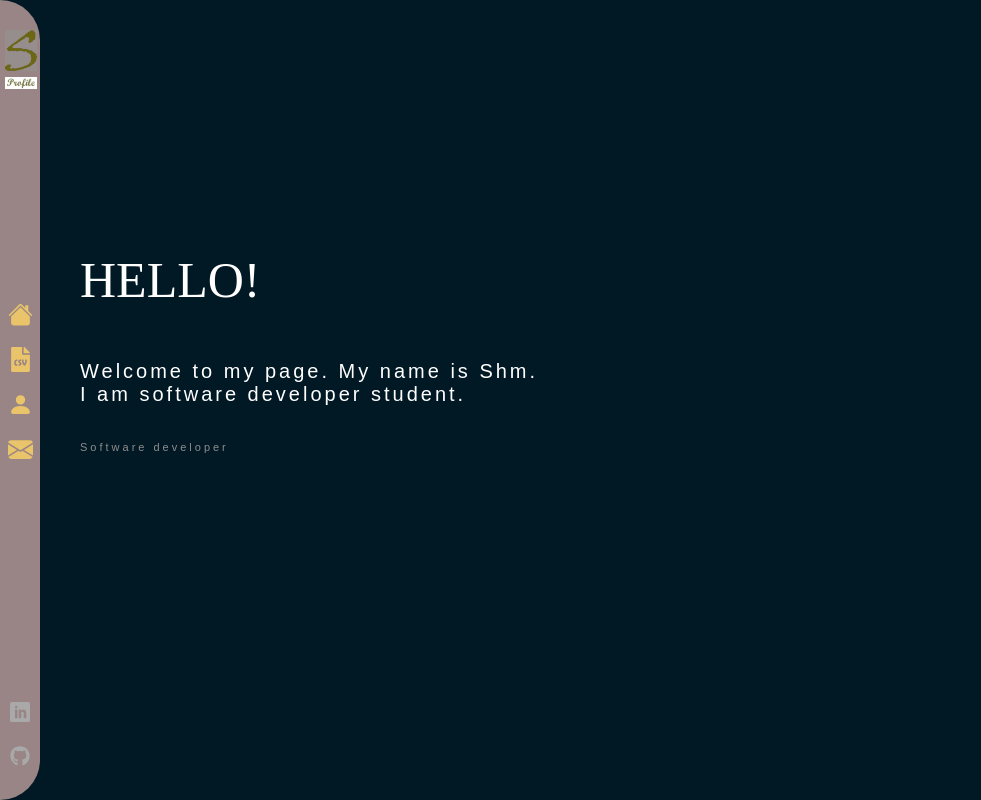
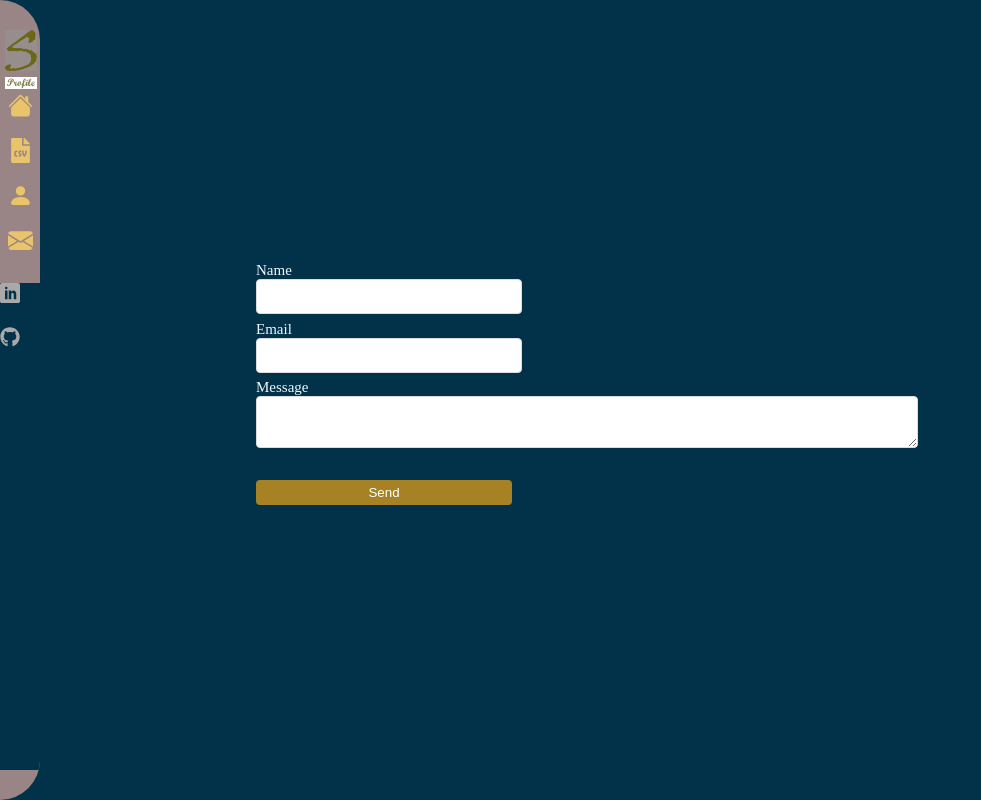
Before and after one commit to Shima2022/shima_portfolio, a React (Create React App) app: page /contact in a window 1280 px wide. Shown: the whole page, without its empty margins (0-981 px from the left). Built offline with nearby package versions, Linux system fonts and the light colour scheme.

Commit message:
contact component

```diff
--- a/src/components/Contact/contact.module.scss
+++ b/src/components/Contact/contact.module.scss
@@ -1,21 +1,73 @@
+div {
+    background: rgb(2, 50, 73);
+    height: 100%;
+    width: 100%;
+
+}
 form {
-    background: rgb(4, 60, 88);
-    display: flex;
-    align-items: center;
-    flex-direction: column;
+   padding: 20%;
+   display: flex;
+   align-items: flex-start;
+   flex-direction: column;
+   width: 50%;
+   font-size: 15px;
+   color: aliceblue;
 
-    padding-top: 50%;
+   input {
+    width: 40%;
+    height: 25px;
+    padding: 4px;
+    outline: none;
+    border-radius: 4px;
+    //name&mail box
+    border: 1px solid rgb(220, 220, 220);
+
+   }
+}
+//msg box
+textarea {
+    max-width:100%;
+    min-width: 100%;
+    width: 100%;
+    max-height: 50%;
+    min-height: 50%;
+    padding: 10px;
+    outline: none;
+    border-radius: 4px;
+    border: 1px solid rgb(220, 220, 220);
+}
+//space betwen boxes
+label {
+    margin-top: 0.4rem;
+}
+//send box
+input[type="submit"] {
+    margin-top: 2rem;
+    cursor: pointer;
+    background: #a78225;
+    color: rgb(255, 255, 255);
+    border: none;
+  }
 
 
-}
- input {
-    width: 100%;
-    height: 100%;
-    padding: 5px;
-    border-radius: 10%;
 
 
- }
+
+// form {
+//     background: rgb(4, 60, 88);
+//     display: flex;
+//     align-items: center;
+//     flex-direction: column;
+//     height: 100vh;
+
+// }
+//  input {
+//     width: 100%;
+//     height: 100%;
+//     padding: 5px;
+//     border-radius: 10%;
+//     outline: auto;
+//  }
 
 // .container {
 //     background: rgb(1, 25, 37);
--- a/src/components/Contact/contact.tsx
+++ b/src/components/Contact/contact.tsx
@@ -1,48 +1,45 @@
+import React, { useRef } from 'react'
+import emailjs from "@emailjs/browser"
 import styles from './contact.module.scss'
-import React, { useState } from "react"
 
-const FORM_ENDPOINT = ""
 
-const Contact = () => {
-  <div className={styles.container}></div>
-  const [submitted, setsubmitted] = useState(false);
-  const handleSubmit = () => {
-    setTimeout ( () => {
-      setsubmitted(true);
-    }, 100);
-  }
+const Contact: React.FC = () => {
 
-  if (submitted) {
-    return (
-      <><>
-        <h1>Thank you!</h1>
-      </></>
-  );
-}
+  //UseRef allows to persist values between renders.
+  const form = useRef();
+  //preventDefault cancels the event if it is cancelable.
+  const sendEmail = (e: { preventDefault: () => void; }) => {
 
-  return (
-
-      <form
-      action={FORM_ENDPOINT}
-      onSubmit={handleSubmit}
-      method="POST"
-      target="_blank"
-      >
-        <><div>
-      <input type="text" placeholder='name' name='name' required />
-    </div><div>
-        <input type="email" placeholder='email' name='email' required />
-      </div><div>
-        <input placeholder="Subject" type="text" name="Subject" required />
-      </div><div>
-        <textarea placeholder="Message" name="Message" required></textarea>
-        <div>
-          <button type="submit"> Send a message </button>
-        </div>
-      </div></>
-      </form>
-
+    emailjs.sendForm (
+      "service id",
+      "template id",
+      "form.current",
+      "user id"
+    )
+    .then(
+      (result) => {
+        console.log(result.text);
+        console.log("message sent");
+      },
+      (error) => {
+        console.log(error.text)
+      }
     )
   }
 
+  return (
+    <div className={styles.container}>
+        <form ref={form} onSubmit={sendEmail}>
+          <label>Name</label>
+          <input type='text' name='name' />
+          <label>Email</label>
+          <input type='email' name='mail' />
+          <label>Message</label>
+          <textarea name='message' />
+          <input type='submit' value='Send' />
+        </form>
+      </div>
+  )
+}
+
 export default Contact
--- a/src/index.tsx
+++ b/src/index.tsx
@@ -1,7 +1,7 @@
 import React from 'react';
 import ReactDOM from 'react-dom/client';
 import {
-  HashRouter as Router,
+  BrowserRouter as Router,
   Routes,
   Route,
 } from "react-router-dom";
@@ -20,11 +20,9 @@ const root = ReactDOM.createRoot(
   document.getElementById('root') as HTMLElement
 );
 
-const isProduction = window.location.href.includes('shima2022.github.io');
-
 root.render(
   <React.StrictMode>
-    <Router basename={isProduction ? 'shima_portfolio' : ''}>
+    <Router>
       <header>
         {/* <Sidebar /> */}
       </header>
```
Also changed, not shown: 1 other file (tests, documents, lock files or other folders).
